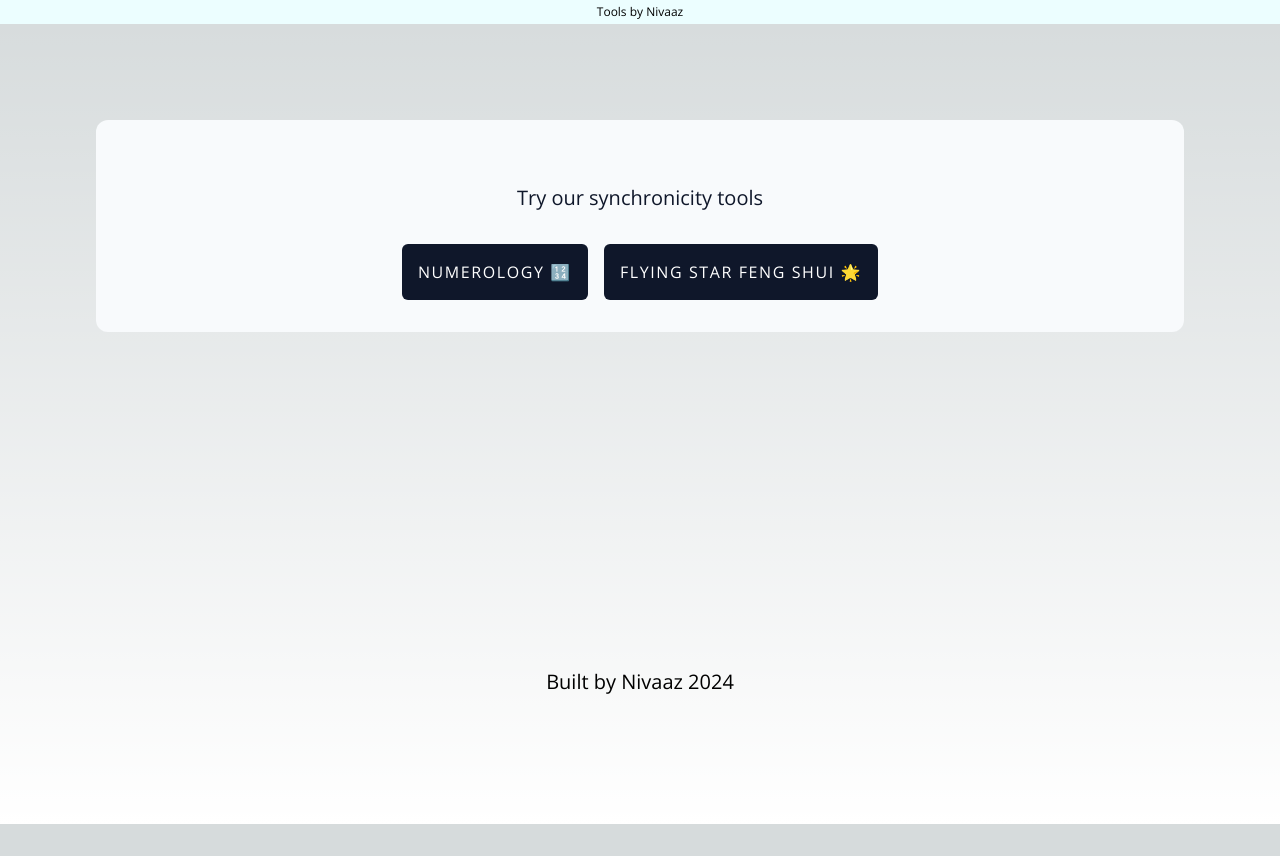
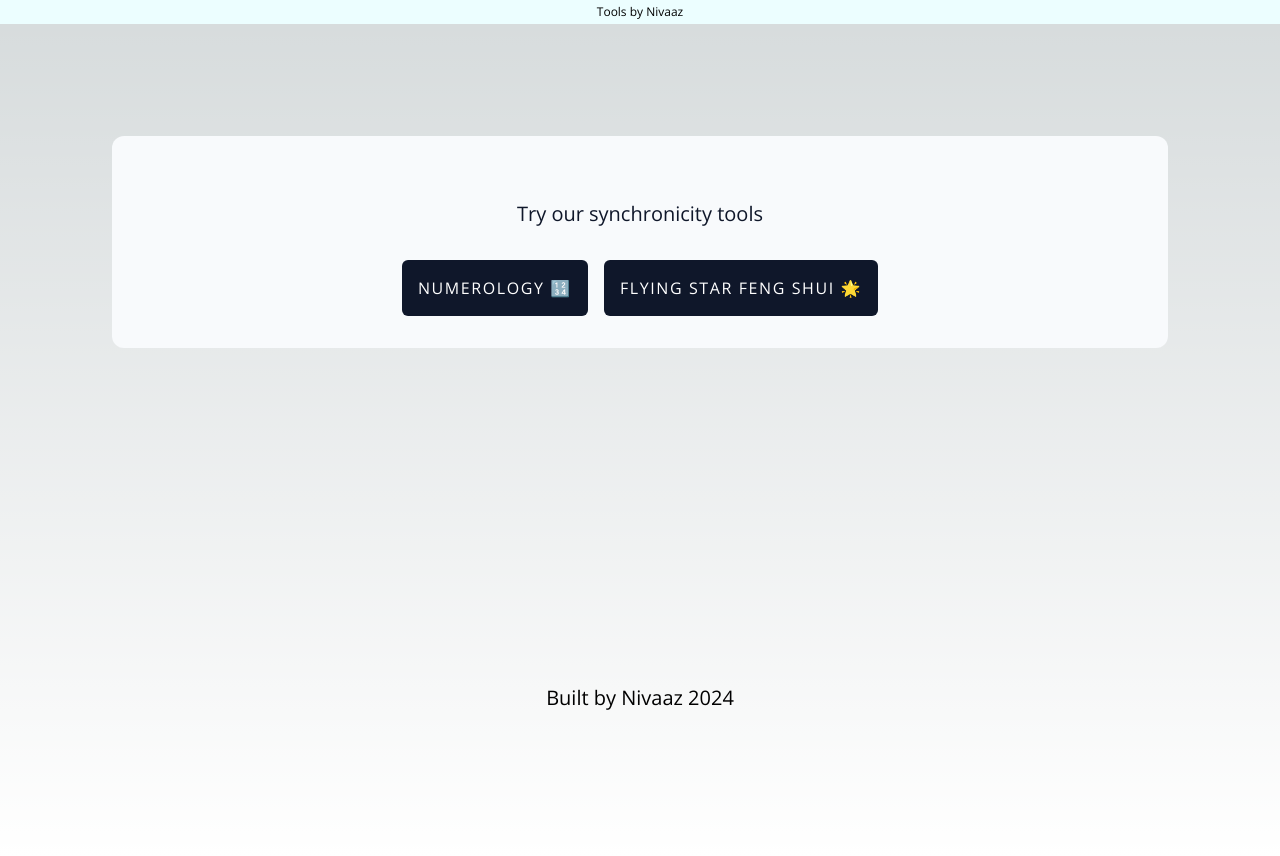
Before and after one commit to nivaaz/flying-star-feng-shui, a Next.js app: page / in a window 1280 px wide. Before the commit the page ends 824 px from the top, so only its background shows below. Built offline with nearby package versions, Linux system fonts and the light colour scheme; a web font is replaced by a local one.

Commit message:
fix width of layout

```diff
--- a/src/app/layout.tsx
+++ b/src/app/layout.tsx
@@ -2,7 +2,6 @@ import type { Metadata } from "next";
 import { Open_Sans } from "next/font/google";
 import "./globals.css";
 import { GoogleAnalytics } from "@next/third-parties/google";
-import Link from "next/link";
 
 const openSans = Open_Sans({ weight: "400", subsets: ["latin"] });
 
@@ -20,11 +19,12 @@ export default function RootLayout({
     <html lang="en">
       <body className={openSans.className}>
         <>
-          <nav className="text-center text-xs bg-cyan-50 dark:bg-cyan-800  flex flex-row justify-center p-1 ">
-            <p className="my-auto"> Tools by Nivaaz</p>
-
+          <nav className="text-center text-xs bg-cyan-50 dark:bg-cyan-800 flex flex-row justify-center p-1 ">
+            <p className="my-auto"> Tools by Nivaaz </p>
           </nav>
-          {children}
+          <div className="w-full m-auto p-4 min-h-screen">
+            {children}
+          </div>
         </>
       </body>
       <GoogleAnalytics gaId="G-S4DN9BVZ37" />
```
